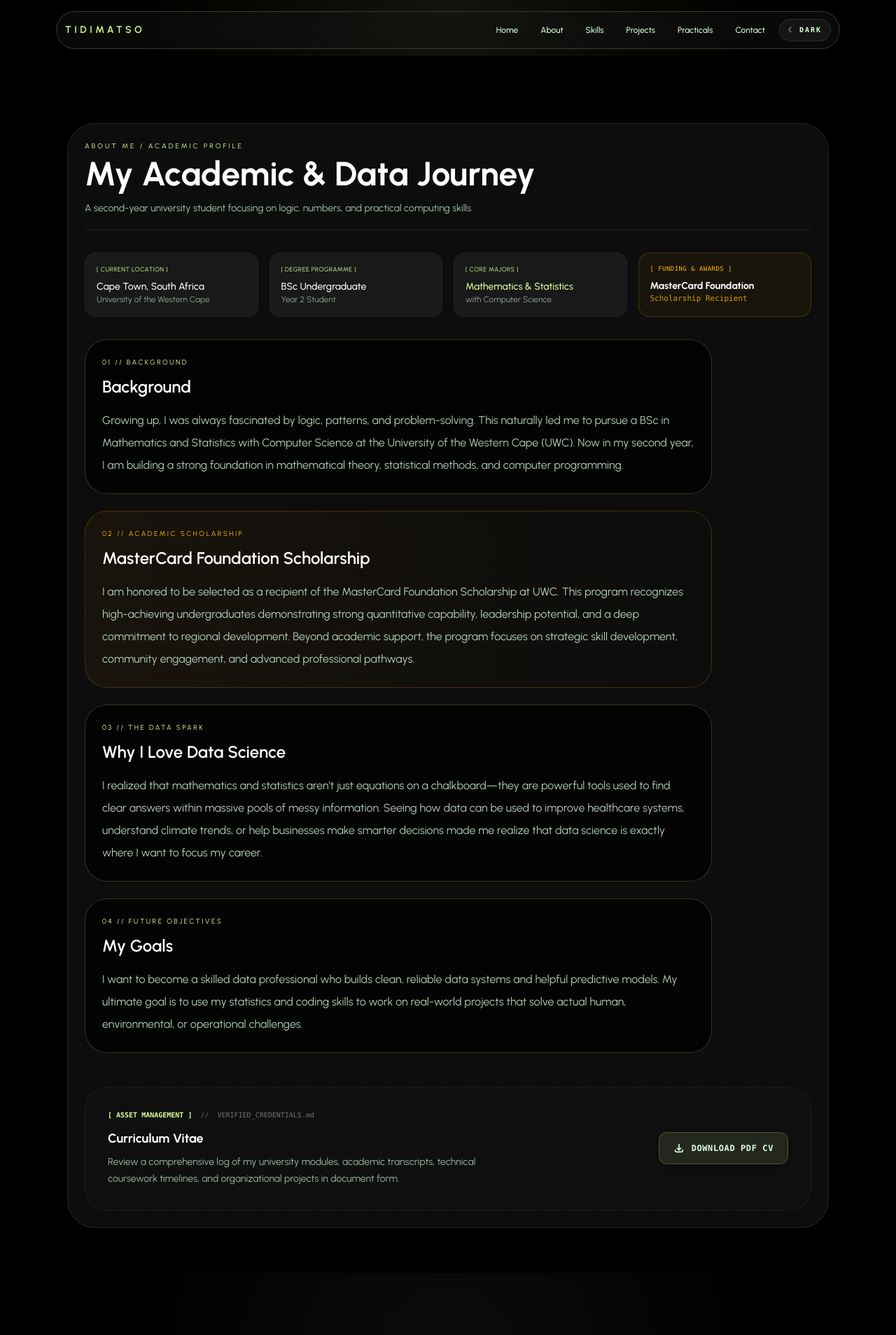
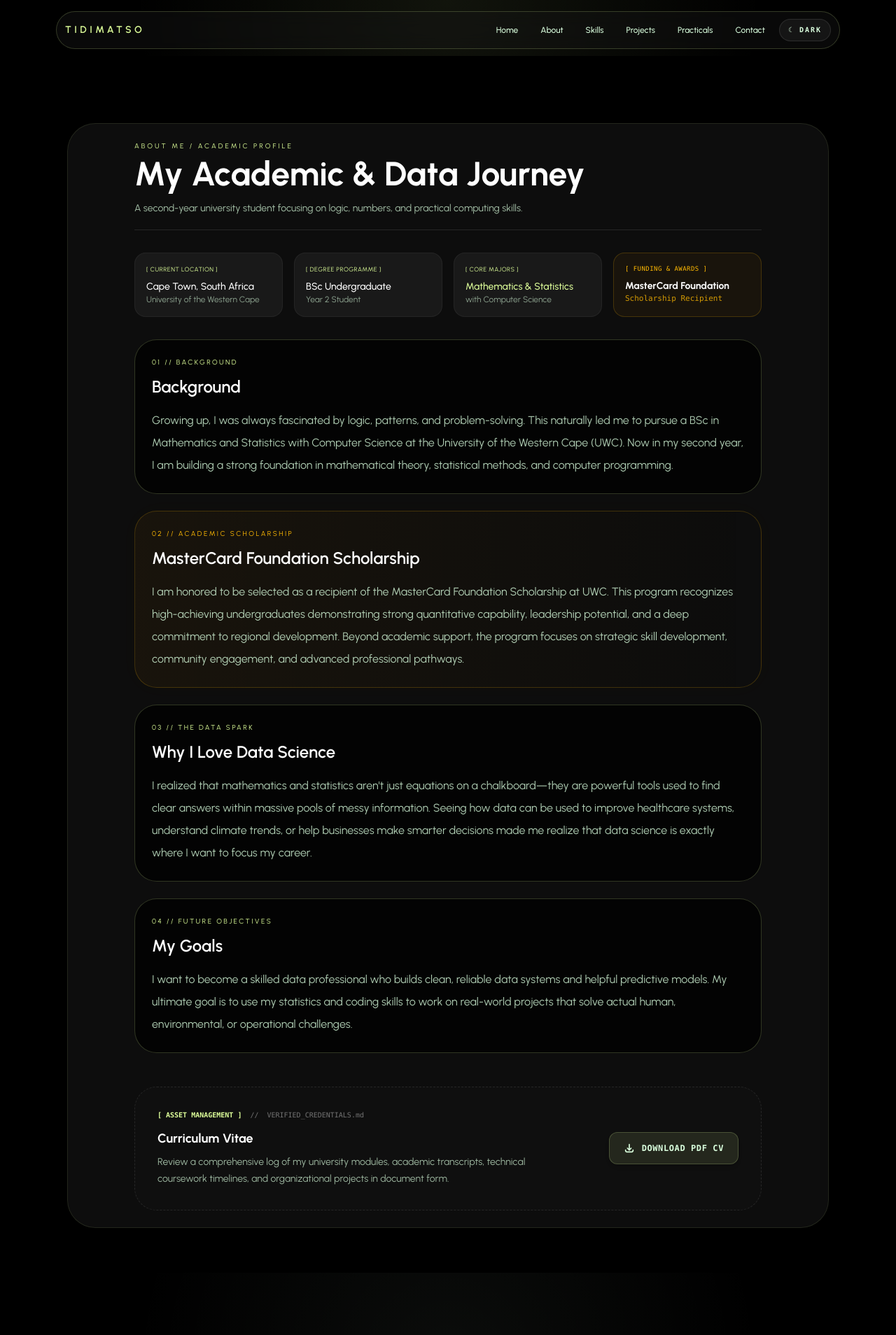
Before and after one commit to tidimatsomalatji341-boop/portfolio, a Next.js app: page /about in a window 1280 px wide. Shown: the top 1908 px of the page at 70% size. Built offline with nearby package versions, Linux system fonts and the light colour scheme.

Commit message:
Fixed the about section layout

```diff
--- a/app/about/page.tsx
+++ b/app/about/page.tsx
@@ -33,10 +33,10 @@ export default function AboutPage() {
   return (
     <main className="min-h-screen bg-black text-[#daffde]">
       <section className="mx-auto max-w-6xl px-4 pb-16 pt-24 sm:px-6 lg:px-8">
-        <div className="rounded-[2.5rem] border border-[#deff9a]/10 bg-white/5 p-6 backdrop-blur-md flex flex-col gap-8">
+        <div className="rounded-[2.5rem] border border-[#deff9a]/10 bg-white/5 p-6 backdrop-blur-md flex flex-col items-center gap-8 w-full">
 
           {/* Header Section */}
-          <div className="border-b border-neutral-800 pb-4">
+          <div className="border-b border-neutral-800 pb-4 w-full max-w-4xl">
             <p className="text-[10px] uppercase tracking-[0.3em] text-[#deff9a]">ABOUT ME / ACADEMIC PROFILE</p>
             <h1 className="mt-2 text-4xl font-bold text-white md:text-5xl">My Academic & Data Journey</h1>
             <p className="mt-3 max-w-3xl text-sm leading-7 text-[#daffde]/75">
@@ -44,8 +44,8 @@ export default function AboutPage() {
             </p>
           </div>
 
-          {/* Quick Stats Grid - Simple, Honest, and Clean with the Gold Card integrated */}
-          <div className="grid gap-4 sm:grid-cols-2 lg:grid-cols-4">
+          {/* Quick Stats Grid - Centered and perfectly aligned */}
+          <div className="grid gap-4 sm:grid-cols-2 lg:grid-cols-4 w-full max-w-4xl">
             <div className="rounded-2xl border border-white/5 bg-white/5 p-4">
               <p className="text-[9px] uppercase tracking-wider text-[#deff9a]">[ CURRENT LOCATION ]</p>
               <p className="mt-2 text-sm font-medium text-white">Cape Town, South Africa</p>
@@ -64,7 +64,7 @@ export default function AboutPage() {
               <p className="text-xs text-[#daffde]/60">with Computer Science</p>
             </div>
 
-            {/* The Gold Card component, minus the logo, with correct text and gold accent */}
+            {/* The Gold Card component with correct text and gold accent */}
             <div className="rounded-2xl border border-amber-400/20 bg-amber-500/5 p-4 flex flex-col justify-between">
               <div>
                 <p className="text-[9px] uppercase tracking-wider text-amber-400 font-mono">[ FUNDING & AWARDS ]</p>
@@ -74,8 +74,8 @@ export default function AboutPage() {
             </div>
           </div>
 
-          {/* Narrative Content Blocks */}
-          <div className="flex max-w-4xl flex-col gap-6">
+          {/* Narrative Content Blocks - Perfectly Centered */}
+          <div className="flex w-full max-w-4xl flex-col gap-6">
             {narrativeRows.map((row, index) => {
               const isScholarship = row.label.includes("ACADEMIC SCHOLARSHIP");
               return (
@@ -85,7 +85,7 @@ export default function AboutPage() {
                   whileInView={{ opacity: 1, y: 0 }}
                   viewport={{ once: true, amount: 0.24 }}
                   transition={{ duration: 0.55, delay: index * 0.08 }}
-                  className={`rounded-[2rem] p-6 border transition-all ${
+                  className={`rounded-[2rem] p-6 border transition-all w-full ${
                     isScholarship
                       ? "border-amber-400/20 bg-gradient-to-r from-amber-500/5 to-transparent shadow-[0_0_30px_rgba(251,191,36,0.02)]"
                       : "border-[#deff9a]/20 bg-black/70"
@@ -107,7 +107,7 @@ export default function AboutPage() {
             whileInView={{ opacity: 1, scale: 1 }}
             viewport={{ once: true }}
             transition={{ duration: 0.5 }}
-            className="rounded-[2rem] border border-dashed border-neutral-800 bg-white/[0.01] p-6 lg:p-8 flex flex-col sm:flex-row sm:items-center sm:justify-between gap-6 mt-4"
+            className="rounded-[2rem] border border-dashed border-neutral-800 bg-white/[0.01] p-6 lg:p-8 flex flex-col sm:flex-row sm:items-center sm:justify-between gap-6 mt-4 w-full max-w-4xl"
           >
             <div className="flex flex-col gap-2 max-w-xl">
               <div className="flex items-center gap-3 font-mono text-[10px] text-neutral-500">
```
